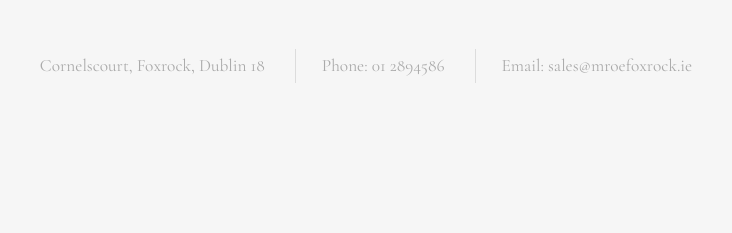
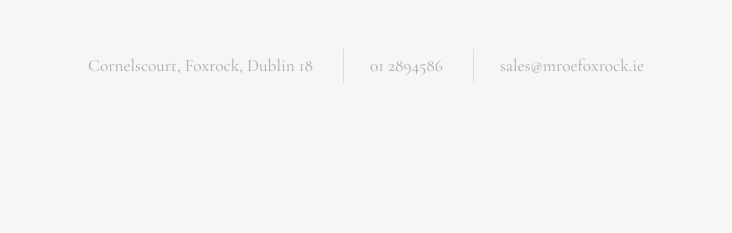
Before and after one commit to mroeandsons/website, a plain HTML site: page elements.html in a window 1280 px wide. Shown: the part 5972-6205 px from the top of the page, 274-1006 px from the left. Drawn offline with nearby package versions, Linux system fonts and the light colour scheme.

Commit message:
first commit

```diff
--- a/elements.html
+++ b/elements.html
@@ -67,8 +67,8 @@
 					</ul>
 					<ul class="copyright">
                         <li><a href="">Cornelscourt, Foxrock, Dublin 18</a> </li>
-						<li>Phone: <a href="http://templated.co">01 2894586</a></li>
-						<li>Email: <a href="http://unsplash.com">sales@mroefoxrock.ie</a></li>
+						<li>01 2894586</li>
+						<li>sales@mroefoxrock.ie</li>
 					</ul>
 				</div>
 			</footer>
```
